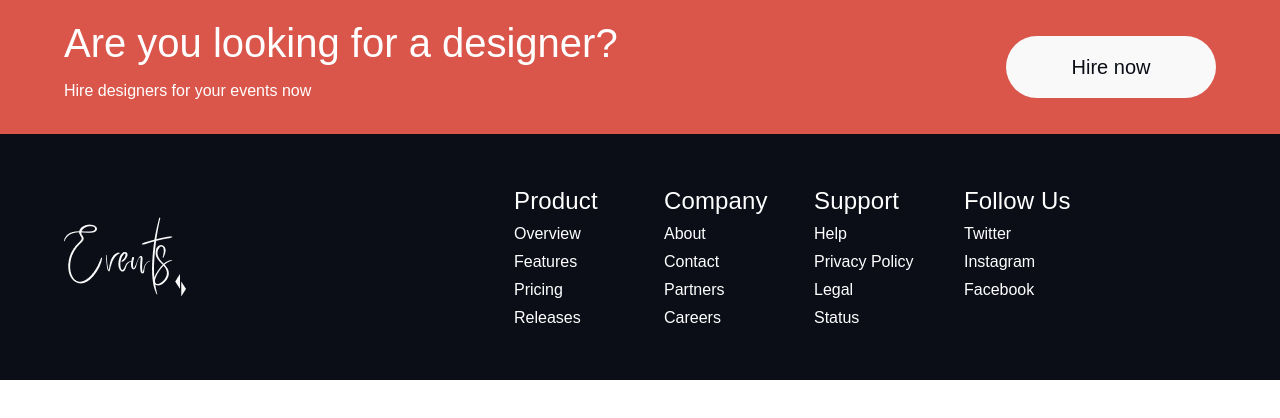
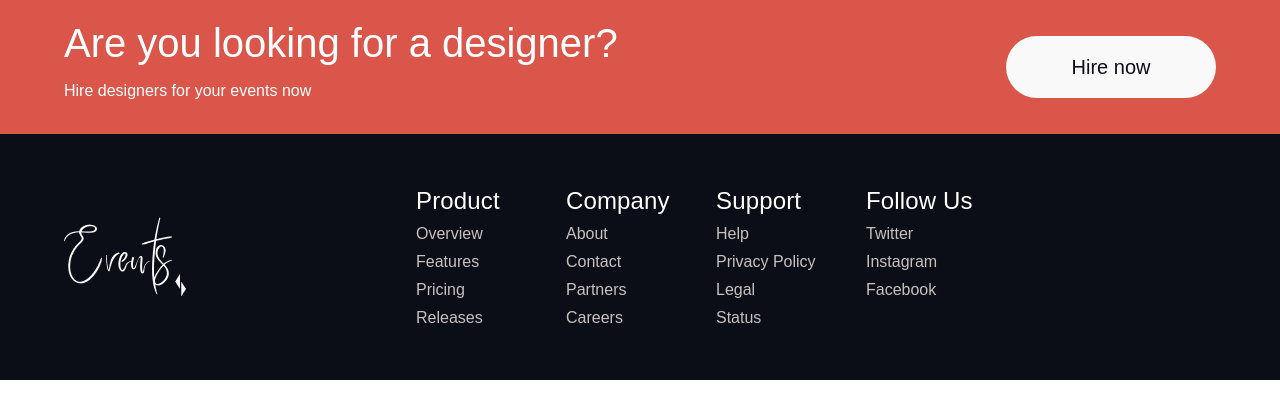
Before and after one commit to Kingscliq/Events, a React (Create React App) app: page / in a window 1280 px wide. Shown: the top 418 px of the page. Built offline with nearby package versions, Linux system fonts and the light colour scheme; a web font is replaced by a local one.

Commit message:
style updates

```diff
--- a/src/components/footer/footer.css
+++ b/src/components/footer/footer.css
@@ -11,17 +11,27 @@
 	padding: 2rem 0;
 	display: flex;
 	flex-wrap: wrap;
+	justify-content: space-between;
 }
 
 .main-footer a {
+	color: #c9c0c0;
+	text-decoration: none;
+}
+.main-footer a:hover {
 	color: #ffffff;
-	text-decoration: none;
 }
 
 .footer-logo {
-	width: 450px;
+	margin-right: 6rem;
 	display: flex;
 	align-items: center;
+}
+
+.footer-div-list {
+	display: flex;
+	flex-wrap: wrap;
+	width: 800px;
 }
 
 .footer-list {
@@ -34,9 +44,20 @@
 	font-size: 16px;
 	padding: 5px 0;
 	font-weight: normal;
+	color: #c9c0c0;
 }
+.footer-list li:hover {
+	color: #ffffff;
+}
+
 .footer-list h2 {
 	padding: 5px 0;
 	font-weight: 500;
 	letter-spacing: 0.15000000596046448px;
 }
+
+@media screen and (max-width: 768px) {
+	.main-footer .container {
+		margin: 0 3rem;
+	}
+}
--- a/src/components/footer/index.js
+++ b/src/components/footer/index.js
@@ -10,7 +10,7 @@ const Footer = () => {
 					<div className="footer-logo">
 						<img src={FooterLogo} alt="logo" />
 					</div>
-
+					<div className="footer-div-list">
 						<ul className="footer-list">
 							<h2> Product </h2>
 							<li> Overview </li>
@@ -49,6 +49,7 @@ const Footer = () => {
 						</ul>
 					</div>
 				</div>
+			</div>
 		</>
 	);
 };
--- a/src/widgets/header-widget/header-widget.css
+++ b/src/widgets/header-widget/header-widget.css
@@ -30,10 +30,11 @@
 	background: var(--light);
 }
 
-@media screen and (max-width: 400px) {
+@media screen and (max-width: 768px) {
 	.main-header-widget .container {
 		line-height: 40px;
 		padding: 1rem;
 		justify-content: center;
+		text-align: center;
 	}
 }
```
Lines whose indentation alone changed are shown as unchanged.
